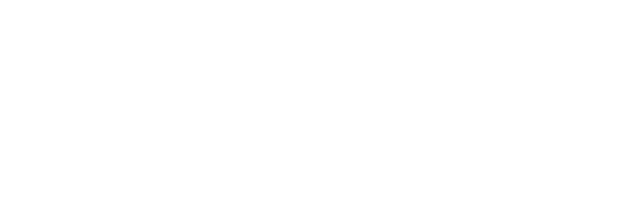
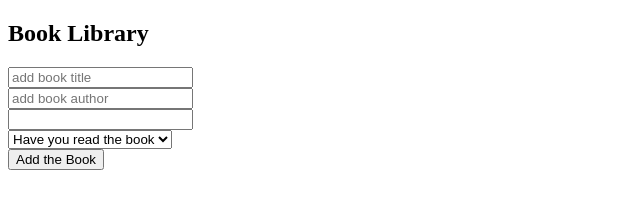
Before and after one commit to Abhigyan001/Library, a plain HTML site: page index.html in a window 1280 px wide. Shown: the whole page, without its empty margins (0-640 px from the left). Drawn offline with Linux system fonts and the light colour scheme.

Commit message:
Initialize code snippet in html & add the displayBook function in main.js

```diff
--- a/index.html
+++ b/index.html
@@ -7,9 +7,34 @@
   <link rel="stylesheet" href="css/styles.css">
 </head>
 <body>
+  <header id="main-header">
+    <h2 class="header-title">Book Library</h2>
+  </header>
 
+  <div class="container">
+    <div class="add-book">
+      <form id="book-details-form">
+        <div class="form-group">
+          <input type="text" id="book-title" placeholder="add book title"/>
+        </div>
+        <div class="form-group">
+          <input type="text" id="book-author" placeholder="add book author"/>
+        </div>
+        <div class="form-group">
+          <input type="number" id="book-pages" />
+        </div>
+        <select id="read-book">
+          <option>Have you read the book</option>
+          <option value="yes">Yes</option>
+          <option value="no">NO</option>
+        </select>
 
-
+        <div class="form-action">
+          <button type="submit" class="btn-submit">Add the Book</button>
+        </div>
+      </form>
+    </div>
+  </div>
   <script src="scripts/main.js"></script>
 </body>
 
--- a/scripts/main.js
+++ b/scripts/main.js
@@ -1,11 +1,7 @@
+let container = document.querySelector('.container');
 let myLibrary = [];
 
-function Book(
-  title,
-  author,
-  no_of_pages = 0,
-  have_read = false
-) {
+function Book(title, author, no_of_pages = 0, have_read = false) {
   this.title = title;
   this.author = author;
   this.no_of_pages = no_of_pages;
@@ -16,3 +12,8 @@ function addBookToLibrary() {
   let book1 = new Book('A beautiful mind', 'John Doe', 500, false);
   myLibrary.push(book1);
 }
+
+function displayBook() {
+  // create div el to contain the book object
+  let bookContainer = document.createElement('div');
+}
```
